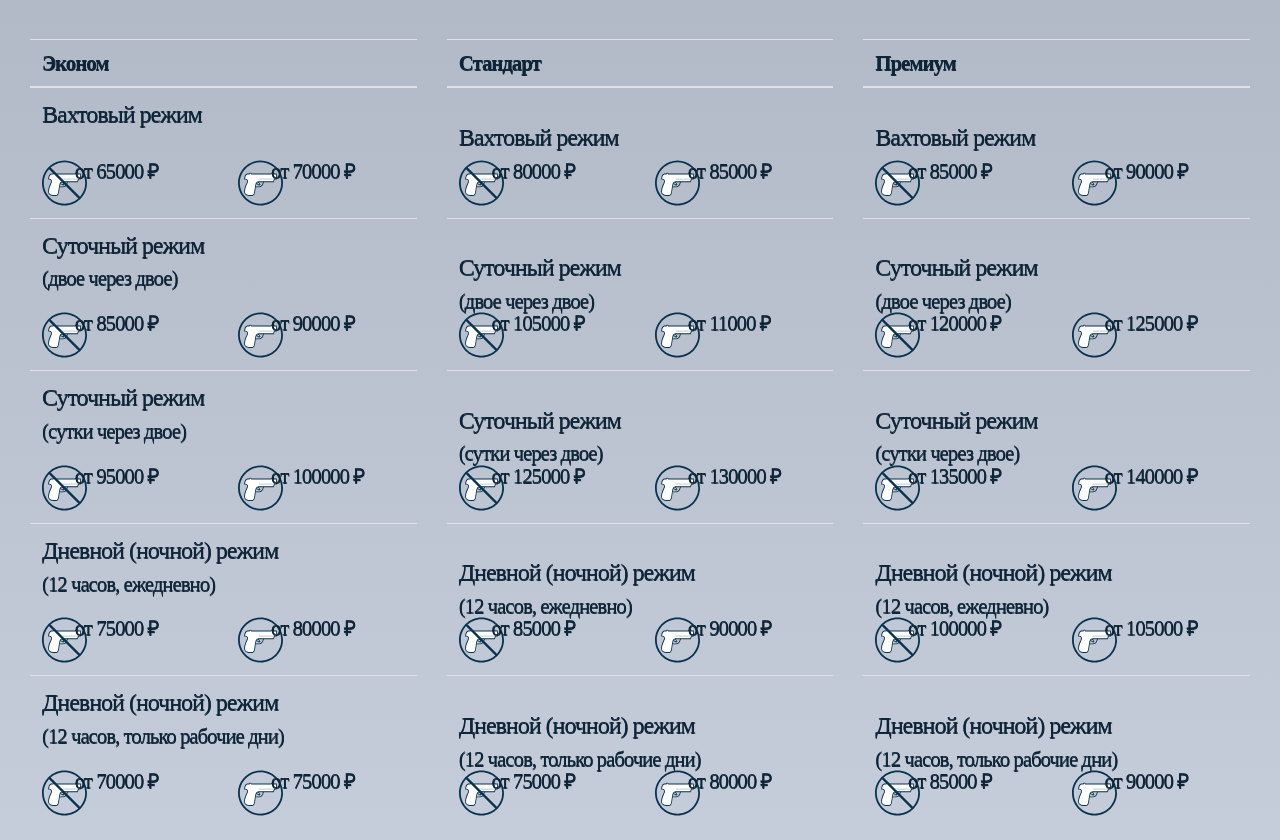
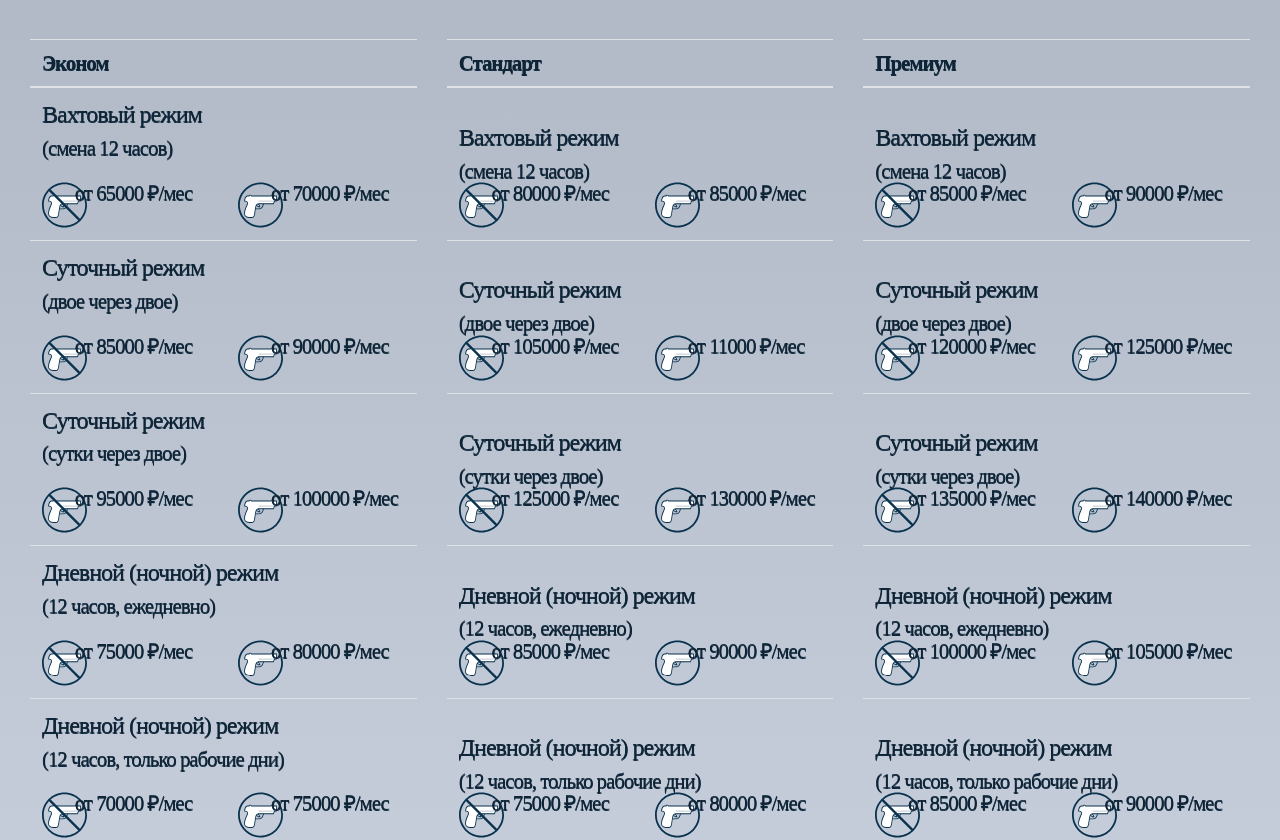
Before and after one commit to AnigalHub/Valencia, a Nuxt app: page /services/cargo_escort in a window 1280 px wide. Shown: the part 1360-2200 px from the top of the page. Built offline with nearby package versions, Linux system fonts and the light colour scheme.

Commit message:
добавлен класс на описание работы режима, и описание к первому режиму

```diff
--- a/components/secondary_pages/tarrifs_content.vue
+++ b/components/secondary_pages/tarrifs_content.vue
@@ -6,17 +6,17 @@
           <b-table class="text" hover :items="items" :fields="fields">
             <template v-slot:cell(econom)="{item}">
               <h4>{{item.econom.name}}</h4>
-              <div class="text">{{item.econom.descr_name}}</div>
+              <div class="text_descr">{{item.econom.descr_name}}</div>
               <img :src="item.econom.src">
               <b-row class="show_row">
                 <b-col cols="1">
                   <component :is="item.econom.svg_2"/>
                 </b-col>
-                <b-col> от {{item.econom.price}} ₽</b-col>
+                <b-col> от {{item.econom.price}} ₽/мес</b-col>
                 <b-col cols="1">
                   <component :is="item.econom.svg"/>
                 </b-col>
-                <b-col>от {{item.econom.price_with_weapon}} ₽</b-col>
+                <b-col>от {{item.econom.price_with_weapon}} ₽/мес</b-col>
               </b-row>
             </template>
           </b-table>
@@ -26,16 +26,16 @@
             <template v-slot:cell(standart)="{item}">
               <img :src="item.standart.src">
               <h4>{{item.standart.name}}</h4>
-              <div class="text">{{item.standart.descr_name}}</div>
+              <div class="text_descr">{{item.standart.descr_name}}</div>
               <b-row class="show_row">
                 <b-col cols="1">
                   <component :is="item.standart.svg_2"/>
                 </b-col>
-                <b-col> от {{item.standart.price}} ₽</b-col>
+                <b-col> от {{item.standart.price}} ₽/мес</b-col>
                 <b-col cols="1">
                   <component :is="item.standart.svg"/>
                 </b-col>
-                <b-col>от {{item.standart.price_with_weapon}} ₽</b-col>
+                <b-col>от {{item.standart.price_with_weapon}} ₽/мес</b-col>
               </b-row>
             </template>
           </b-table>
@@ -45,16 +45,16 @@
             <template v-slot:cell(premium)="{item}">
               <img :src="item.premium.src">
               <h4>{{item.premium.name}}</h4>
-              <div class="text">{{item.premium.descr_name}}</div>
+              <div class="text_descr">{{item.premium.descr_name}}</div>
               <b-row class="show_row">
                 <b-col cols="1">
                   <component :is="item.premium.svg_2"/>
                 </b-col>
-                <b-col> от {{item.premium.price}} ₽</b-col>
+                <b-col> от {{item.premium.price}} ₽/мес</b-col>
                 <b-col cols="1">
                   <component :is="item.premium.svg"/>
                 </b-col>
-                <b-col>от {{item.premium.price_with_weapon}} ₽</b-col>
+                <b-col>от {{item.premium.price_with_weapon}} ₽/мес</b-col>
               </b-row>
             </template>
           </b-table>
@@ -85,6 +85,7 @@
             {
               econom: {
                 name:'Вахтовый режим',
+                descr_name:'(смена 12 часов)',
                 price:65000,
                 price_with_weapon:70000,
                 svg:Weapon_svg,
@@ -136,6 +137,7 @@
             {
               standart:{
                 name:'Вахтовый режим',
+                descr_name:'(смена 12 часов)',
                 price:80000,
                 price_with_weapon:85000,
                 svg:Weapon_svg,
@@ -187,6 +189,7 @@
             {
               premium:{
                 name:'Вахтовый режим',
+                descr_name:'(смена 12 часов)',
                 price:85000,
                 price_with_weapon:90000,
                 svg:Weapon_svg,
--- a/pages/tariffs.vue
+++ b/pages/tariffs.vue
@@ -7,19 +7,23 @@
           <b-col>
             <b-table class="text" hover :items="items" :fields="fields">
               <template v-slot:cell(econom)="{item}">
+                <img :src="item.econom.src" :alt="item.econom.alt">
                 <h4>{{item.econom.name}}</h4>
-                <div class="text">{{item.econom.descr_name}}</div>
-                <img :src="item.econom.src" :alt="item.econom.alt">
+                <div class="text_descr">{{item.econom.descr_name}}</div>
                 <p class="text">{{item.econom.descr}}</p>
                 <b-row>
                   <b-col cols="1">
                     <component :is="item.econom.svg_2"/>
                   </b-col>
-                  <b-col> от {{item.econom.price}} ₽</b-col>
+                  <b-col class="text">
+                    от {{item.econom.price}} ₽/мес
+                  </b-col>
                   <b-col cols="1">
                     <component :is="item.econom.svg"/>
                   </b-col>
-                  <b-col>от {{item.econom.price_with_weapon}} ₽</b-col>
+                  <b-col class="text">
+                    от {{item.econom.price_with_weapon}} ₽/мес
+                  </b-col>
                 </b-row>
               </template>
             </b-table>
@@ -29,17 +33,17 @@
               <template v-slot:cell(standart)="{item}">
                 <img :src="item.standart.src" :alt="item.standart.alt">
                 <h4>{{item.standart.name}}</h4>
-                <div class="text">{{item.standart.descr_name}}</div>
+                <div class="text_descr">{{item.standart.descr_name}}</div>
                 <p class="text">{{item.standart.descr}}</p>
                 <b-row>
                   <b-col cols="1">
                     <component :is="item.standart.svg_2"/>
                   </b-col>
-                  <b-col> от {{item.standart.price}} ₽</b-col>
+                  <b-col class="text"> от {{item.standart.price}} ₽/мес</b-col>
                   <b-col cols="1">
                     <component :is="item.standart.svg"/>
                   </b-col>
-                  <b-col>от {{item.standart.price_with_weapon}} ₽</b-col>
+                  <b-col class="text">от {{item.standart.price_with_weapon}} ₽/мес</b-col>
                 </b-row>
               </template>
             </b-table>
@@ -49,17 +53,17 @@
               <template v-slot:cell(premium)="{item}">
                 <img :src="item.premium.src" :alt="item.premium.alt">
                 <h4>{{item.premium.name}}</h4>
-                <div class="text">{{item.premium.descr_name}}</div>
+                <div class="text_descr">{{item.premium.descr_name}}</div>
                 <p class="text">{{item.premium.descr}}</p>
                 <b-row>
                   <b-col cols="1">
                     <component :is="item.premium.svg_2"/>
                   </b-col>
-                  <b-col> от {{item.premium.price}} ₽</b-col>
+                  <b-col class="text"> от {{item.premium.price}} ₽/мес</b-col>
                   <b-col cols="1">
                     <component :is="item.premium.svg"/>
                   </b-col>
-                  <b-col>от {{item.premium.price_with_weapon}} ₽</b-col>
+                  <b-col class="text">от {{item.premium.price_with_weapon}} ₽/мес</b-col>
                 </b-row>
               </template>
             </b-table>
@@ -92,14 +96,15 @@
           items: [
             {
               econom:{
-                src:'./type_1.jpeg',
+                src:'./type_1.png',
                 alt:"тип_охранны_1",
-                descr:'Сотрудники со среднем телосложением, имеющие разряд не выше 5-го, с опытом работы от 1 года, обученные для выполнения общенаблюдательных функций и обеспечения пропускного режима',
+                descr:'Сотрудники с хорошим телосложением, имеющие разряд не выше 5-го, с опытом работы от 1 года, обученные для выполнения общенаблюдательных функций и обеспечения пропускного режима',
               }
             },
             {
               econom: {
                 name:'Вахтовый режим',
+                descr_name:'(смена 12 часов)',
                 price:65000,
                 price_with_weapon:70000,
                 svg:Weapon_svg,
@@ -150,14 +155,15 @@
           items2: [
             {
               standart:{
-                src:'./type_2.jpg',
+                src:'./type_2.png',
                 alt:"тип_охранны_2",
-                descr:'Сотрудники, обладающие хорошими физическими качествами и спецнавыками, имеющие разряд 5-6, с опытом работы от 3 лет, подготовлены для выполнения контрольно-пропускного режима, работы с техническими средствами '
+                descr:'Сотрудники, со среднем телосложением, имеющие разряд 5-6, с опытом работы от 3-лет, обученные для выполнения контрольно-пропускного режима и работы с техническими средствами'
               }
             },
             {
               standart:{
                 name:'Вахтовый режим',
+                descr_name:'(смена 12 часов)',
                 price:80000,
                 price_with_weapon:85000,
                 svg:Weapon_svg,
@@ -208,7 +214,7 @@
           items3: [
             {
               premium: {
-                src:'./type_3.jpg',
+                src:'./type_3.png',
                 alt:"тип_охранны_3",
                 descr: 'Сотрудники, строго до 45-лет, крепкого телосложения и презентабельной внешности, имеющие 6-ой разряд, с опытом работы от 5-лет, обученные для выполнения особо сложных задач'
               }
@@ -216,6 +222,7 @@
             {
               premium:{
                 name:'Вахтовый режим',
+                descr_name:'(смена 12 часов)',
                 price:85000,
                 price_with_weapon:90000,
                 svg:Weapon_svg,
```
